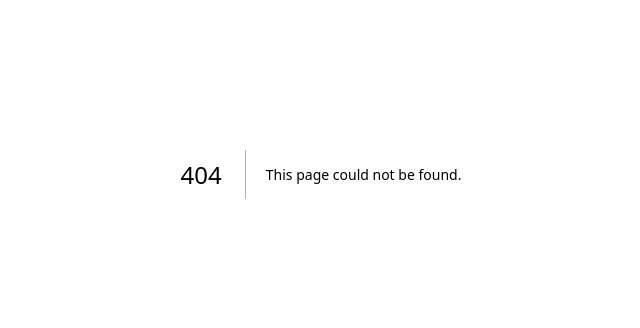
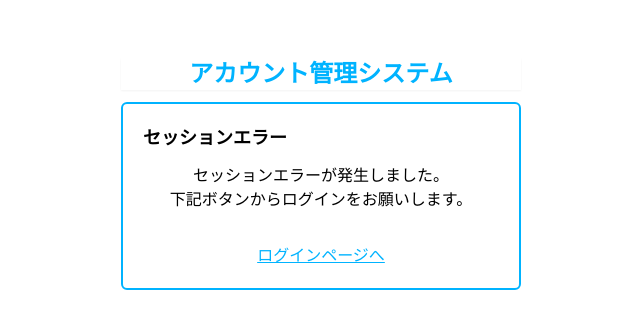
Before and after one commit to monosan77/account-management, a Next.js app in the folder frontend/: page /session-error in a window 1280 px wide. Before the commit this address had no page. Shown: the part 226-554 px from the top of the page, without its empty margins (319-959 px from the left). Built offline with nearby package versions, Linux system fonts and the light colour scheme; a web font is replaced by a local one.

Commit message:
セッションエラーページの作成

```diff
--- /dev/null
+++ b/frontend/src/app/session-error/page.tsx
@@ -0,0 +1,22 @@
+import Frame from '@/components/Frame/Frame';
+import Link from 'next/link';
+import React from 'react';
+
+const SessionErrorPage = () => {
+  return (
+    <Frame title="セッションエラー" width="400px">
+      <div className="text-center">
+        <p>セッションエラーが発生しました。</p>
+        <p className="mb-8">下記ボタンからログインをお願いします。</p>
+        <Link
+          href={'/auth/signin'}
+          className="text-[#00B3FF] underline hover:text-red-500"
+        >
+          ログインページへ
+        </Link>
+      </div>
+    </Frame>
+  );
+};
+
+export default SessionErrorPage;
```
